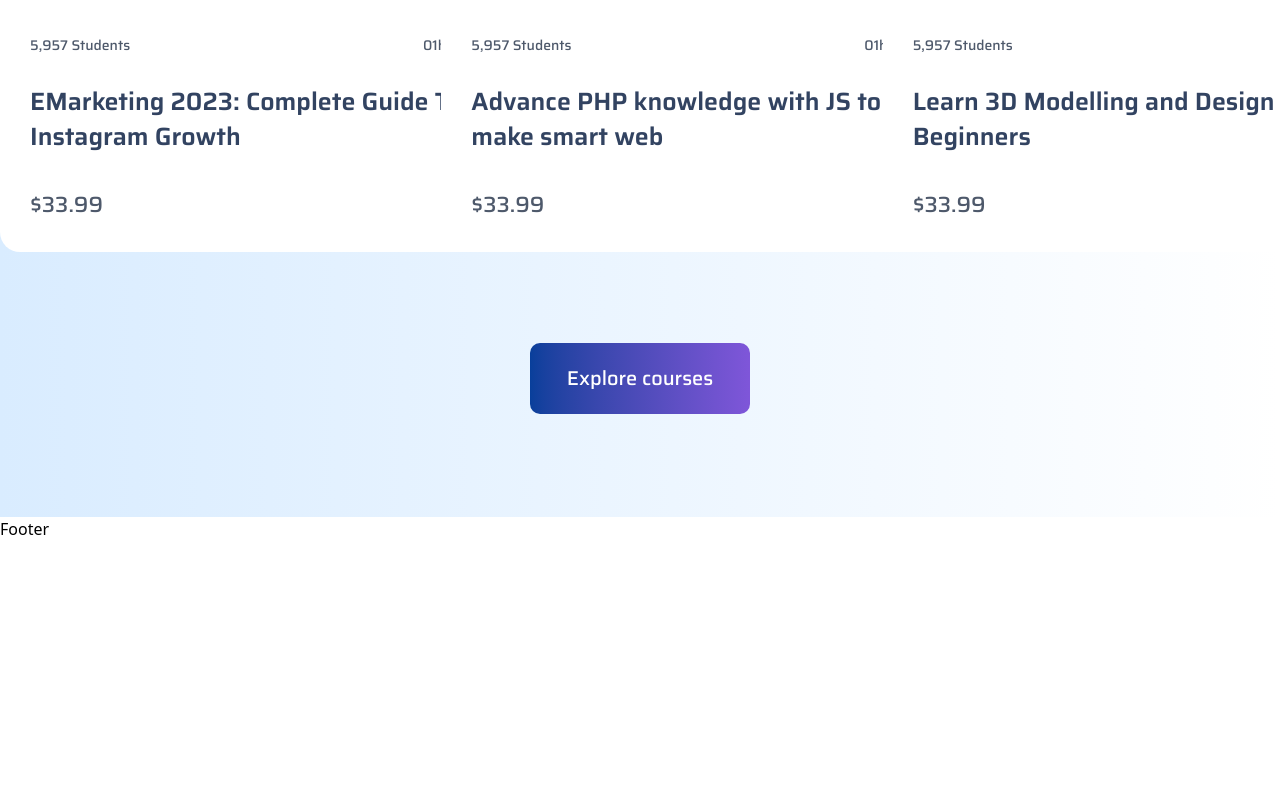
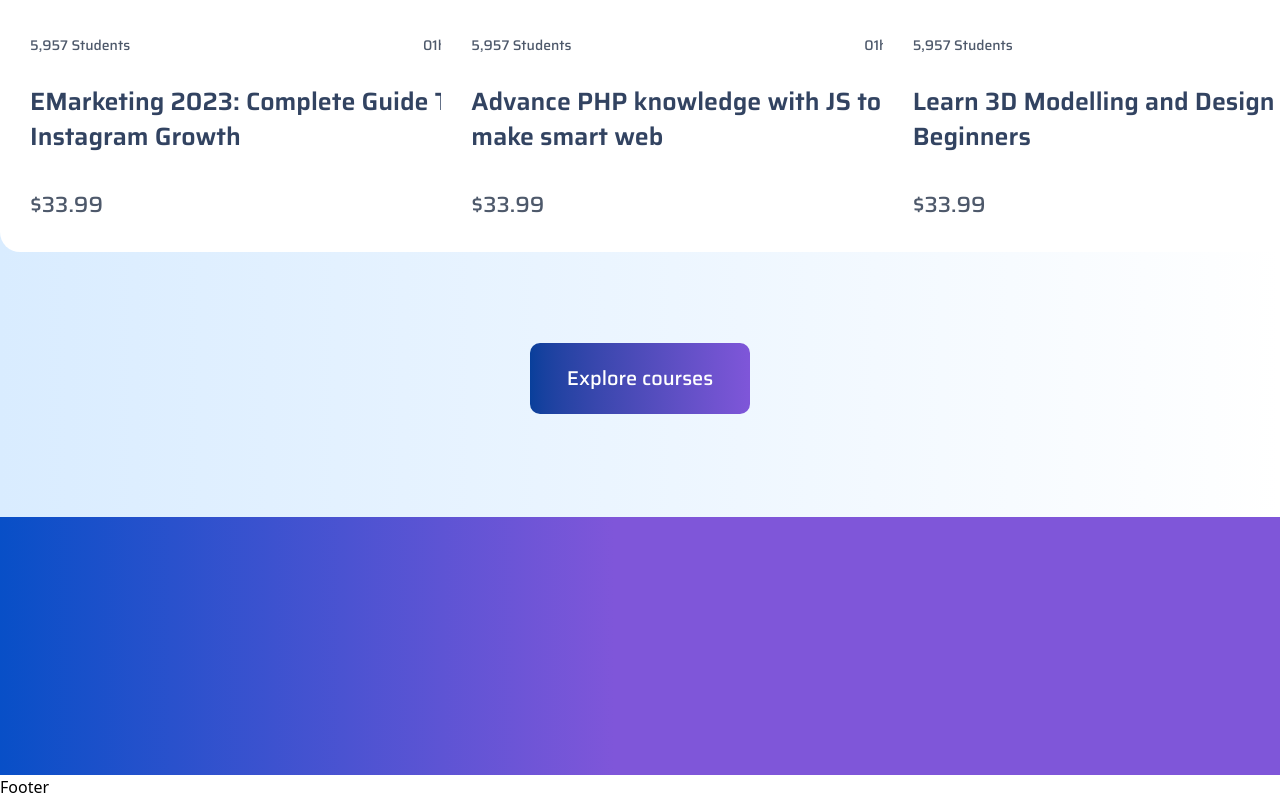
Before and after one commit to shoumen-shomu/edujarr, a Next.js app: page / in a window 1280 px wide. Shown: the part 2320-3119 px from the top of the page. Before the commit the page ends 2861 px from the top, so only its background shows below. Built offline with nearby package versions, Linux system fonts and the light colour scheme.

Commit message:
Container Added

```diff
--- a/src/app/layouts/home/Learn.jsx
+++ b/src/app/layouts/home/Learn.jsx
@@ -1,8 +1,15 @@
+import Container from '@/app/components/Container'
 import React from 'react'
 
 const Learn = () => {
   return (
-    <div>Learn</div>
+    <>
+    <section className='pt-28.25 pb-36.25 bg-[linear-gradient(90deg,#084FC7_0%,#7F56D9_48%,#7F56D9_100%)]'>
+        <Container>
+
+        </Container>
+    </section>
+    </>
   )
 }
 
--- a/src/app/page.js
+++ b/src/app/page.js
@@ -2,6 +2,7 @@ import React from 'react'
 import Banner from './layouts/home/Banner'
 import Company from './layouts/home/Company'
 import Featuredcourses from './layouts/home/Featuredcourses'
+import Learn from './layouts/home/Learn'
 
 
 const page = () => {
@@ -12,6 +13,7 @@ const page = () => {
     <Banner/>
     <Company/>
     <Featuredcourses/>
+    <Learn/>
 
     </>
   )
```
